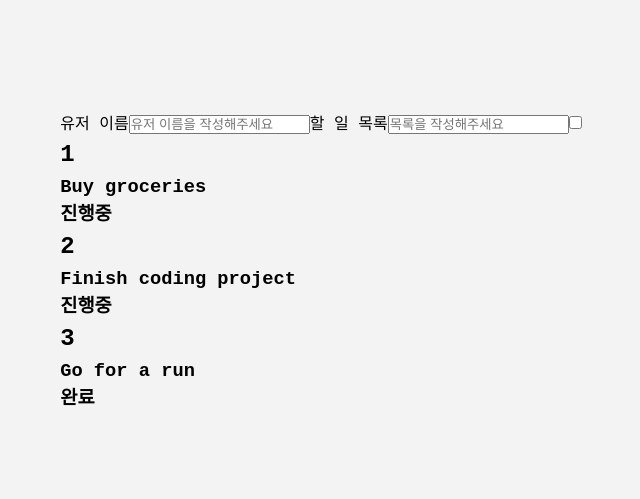
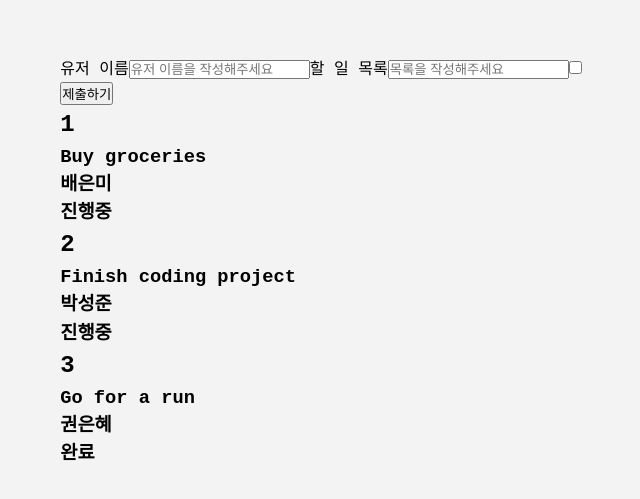
Before and after one commit to dong-geon-Lee/CRUD-pratice, a React (Create React App) app: page / in a window 1280 px wide. Shown: the part 137-636 px from the top of the page, without its empty margins (319-959 px from the left). Built offline with nearby package versions, Linux system fonts and the light colour scheme.

Commit message:
데이터 Create 로직 구현 완료

```diff
--- a/src/App.tsx
+++ b/src/App.tsx
@@ -3,6 +3,7 @@ import { items } from "./data/data";
 import { IProps } from "./types/types";
 
 const App = () => {
+  const [todoLists, setTodoLists] = useState(items);
   const [userInfo, setUserInfo] = useState({
     user: "",
     title: "",
@@ -19,9 +20,21 @@ const App = () => {
     setUserInfo({ ...userInfo, [e.target.name]: e.target.checked });
   };
 
+  const handleTodoList = (e: React.FormEvent) => {
+    e.preventDefault();
+
+    const newItems = { id: todoLists.length + 1, user, title, completed };
+    setTodoLists([...todoLists, newItems]);
+    setUserInfo({
+      user: "",
+      title: "",
+      completed: false,
+    });
+  };
+
   return (
     <section>
-      <form>
+      <form onSubmit={handleTodoList}>
         <div>
           <label>유저 이름</label>
           <input
@@ -46,12 +59,14 @@ const App = () => {
             onChange={checkOnchange}
           />
         </div>
+        <button type="submit">제출하기</button>
       </form>
 
-      {items.map((items: IProps) => (
+      {todoLists.map((items: IProps) => (
         <div key={items.id}>
           <h1>{items.id}</h1>
           <h3>{items.title}</h3>
+          <h3>{items.user}</h3>
           <h3>{items.completed ? "완료" : "진행중"}</h3>
         </div>
       ))}
--- a/src/data/data.ts
+++ b/src/data/data.ts
@@ -2,16 +2,19 @@ export const items = [
   {
     id: 1,
     title: "Buy groceries",
+    user: "배은미",
     completed: false,
   },
   {
     id: 2,
     title: "Finish coding project",
+    user: "박성준",
     completed: false,
   },
   {
     id: 3,
     title: "Go for a run",
+    user: "권은혜",
     completed: true,
   },
 ];
--- a/src/types/types.ts
+++ b/src/types/types.ts
@@ -5,5 +5,6 @@ export interface Itext {
 export interface IProps {
   id: number;
   title: string;
+  user: string;
   completed: boolean;
 }
```
